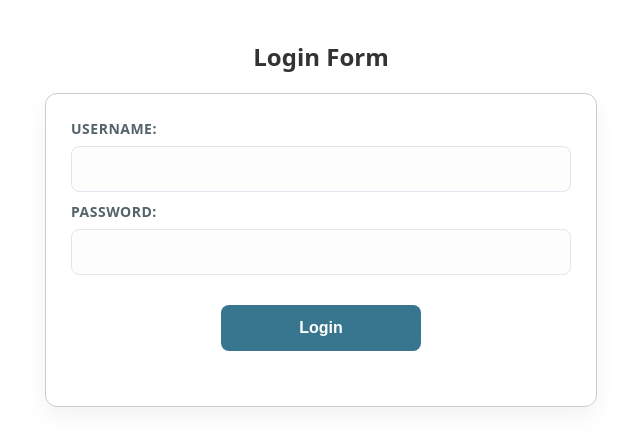
After one commit to JKJapona/Laboratory_1, a PHP site: page /login.php in a window 1280 px wide. The commit adds this page. Shown: the top 446 px of the page, without its empty margins (319-959 px from the left). Run offline with PHP 8.4, Linux system fonts and the light colour scheme.

Commit message:
Feat: Implemented Login System

```diff
--- a/index.php
+++ b/index.php
@@ -1,4 +1,5 @@
 <?php
+    session_start();
     include "db.php";
 
     $clients = mysqli_fetch_assoc(mysqli_query($conn, "SELECT COUNT(*) AS c FROM clients"))['c'];
@@ -21,6 +22,7 @@
 
         <div class="content">
             <h1>Dashboard</h1>
+            <h2>Welcome, <?php echo $_SESSION['username']; ?>!</h2>
 
             <div class="kpi_container">
                 <a href="/assessment_beginner/pages/clients_list.php" class="kpi_card">
--- /dev/null
+++ b/login.php
@@ -0,0 +1,67 @@
+
+
+<?php
+session_start();
+
+// If already logged in, redirect to index
+if (isset($_SESSION['username'])) {
+    header("Location: index.php");
+    exit();
+}
+
+$error = "";
+
+if ($_SERVER["REQUEST_METHOD"] == "POST") {
+
+    $username = $_POST['username'];
+    $password = $_POST['password'];
+
+    // Static admin login
+    if ($username === "admin" && $password === "admin") {
+
+        $_SESSION['username'] = "ADMIN";
+        header("Location: index.php");
+        exit();
+
+    } else {
+        $error = "Invalid username or password!";
+    }
+}
+?>
+
+<!DOCTYPE html>
+<html>
+<head>
+    <title>Login</title>
+    <link rel="stylesheet" href="style.css">
+</head>
+<body>
+
+<div class="content">
+    <div class="form-header">
+        <h2>Login Form</h2>
+    </div>
+
+    <div class="form-container">
+        <?php if ($error != ""): ?>
+            <p2 style="color:red;"><?php echo $error; ?></p2>
+        <?php endif; ?>
+
+        <form method="POST">
+            <div class="form-group">
+                <label>Username:</label>
+                <input type="text" name="username" required>
+            </div>
+
+            <div class="form-group">
+                <label>Password:</label>
+                <input type="password" name="password" required>
+            </div>
+
+            <button type="submit" class="btn-submit">Login</button>
+        </form>
+    </div>
+</div>
+
+</body>
+</html>
--- a/style.css
+++ b/style.css
@@ -204,6 +204,7 @@ input[type="text"],
 input[type="email"],
 input[type="date"],
 input[type="number"],
+input[type="password"],
 select,
 textarea {
     width: 100%;
```
Also changed, not shown: pages/services_add.php (added, +56 -0 lines), pages/services_list.php (+35 -3 lines).
